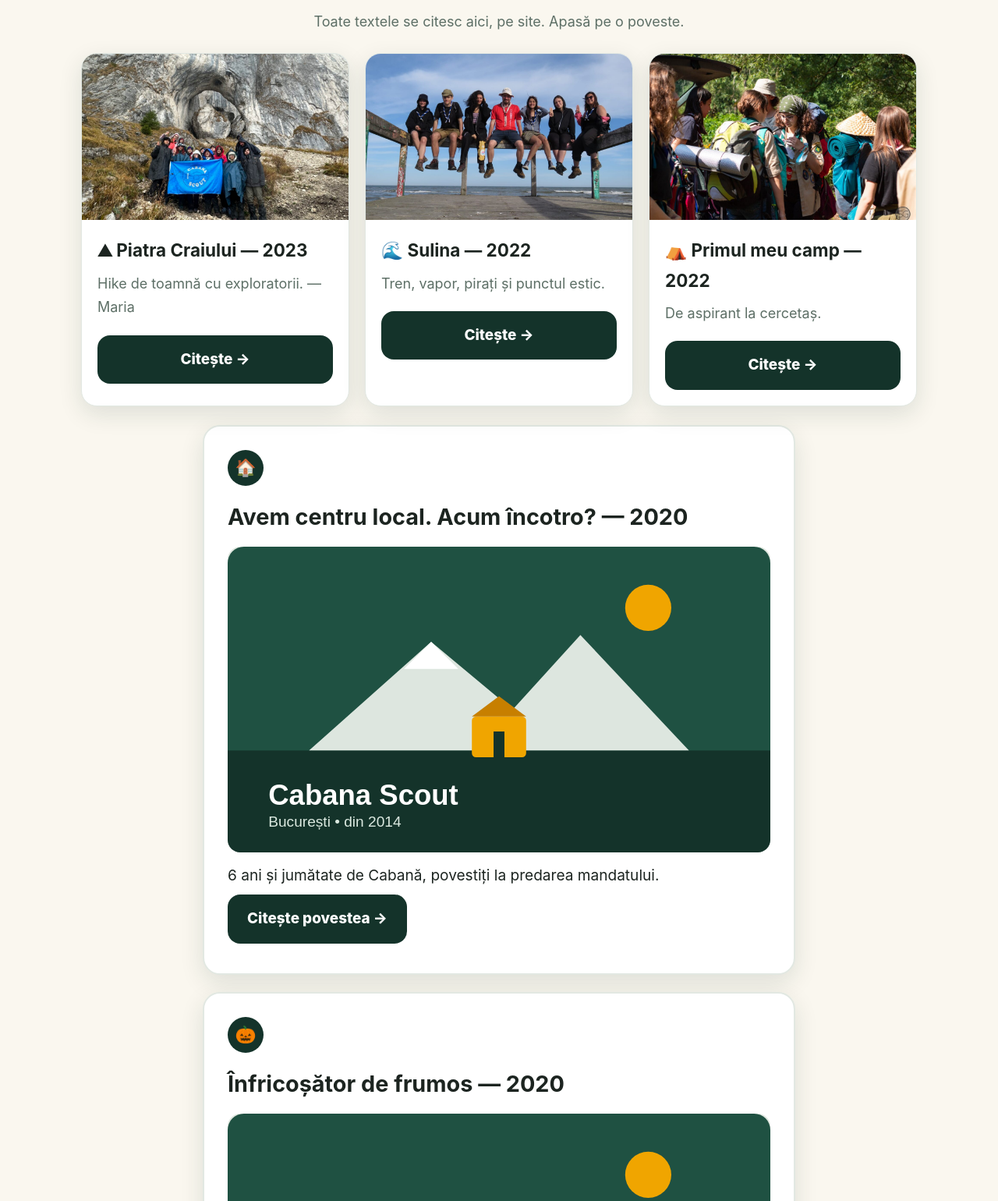
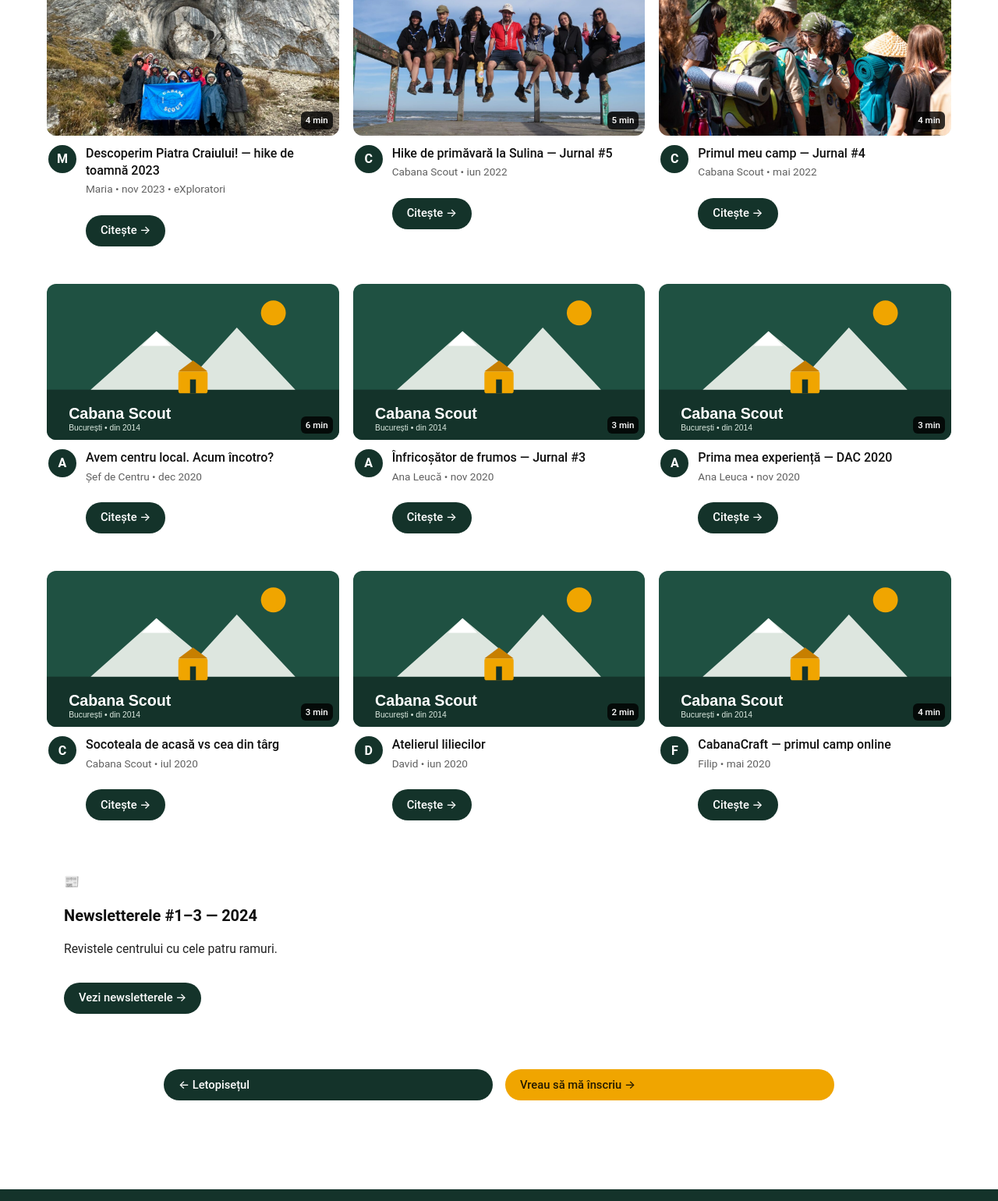
Before and after one commit to sebaptcd/cabanascout.ro, a plain HTML site: page jurnal.html in a window 1280 px wide. Shown: the part 323-1863 px from the top of the page at 78% size. Drawn offline with Linux system fonts and the light colour scheme.

Commit message:
YouTube-style compact cards, readable type, separated pill buttons
- 16px Roboto, 1.6 line-height, gray meta, 2-line titles
- Uniform 16:9 thumbs max 200px with duration badges + avatars
- Pill buttons with 14-16px gaps, no glued elements
- Jurnal converted to uniform yt-grid

```diff
--- a/assets/css/style.css
+++ b/assets/css/style.css
@@ -100,50 +100,58 @@ label{font-weight:700;font-size:.9rem}
   .grid.cols-3,.grid.cols-2,.grid.cols-4{grid-template-columns:1fr}
   .stat-grid{grid-template-columns:1fr 1fr}
 }
-/* === Senior-friendly story mode (v3: balanced + spacious) === */
-html{font-size:18px}
-body{line-height:1.7}
-.wrap,.header-inner,.hero-inner,.footer-inner{max-width:1120px;margin-left:auto;margin-right:auto}
-.wrap{padding:0 24px}
-.header-inner{padding:14px 24px}
-.hero{border-radius:0 0 32px 32px}
-.hero-inner{grid-template-columns:1.05fr .95fr;gap:36px;padding:64px 24px 56px;align-items:center}
-.hero figure{margin:0}
-.hero figure img{border-radius:22px;box-shadow:0 20px 50px rgba(0,0,0,.35);aspect-ratio:4/3;object-fit:cover;width:100%}
-.hero h1{font-size:clamp(2.2rem,4.6vw,3.2rem)}
-.hero p.lead{font-size:1.15rem}
-nav.main a{font-size:1rem;padding:11px 14px}
-.btn{min-height:54px;font-size:1.05rem;padding:14px 24px;border-radius:16px}
-section.block{padding:56px 0}
-.prose{max-width:760px;margin-left:auto;margin-right:auto}
-.step{background:#fff;border:2px solid var(--line);border-radius:22px;padding:30px;margin:22px auto;box-shadow:var(--shadow);max-width:760px}
-.step .num{display:inline-flex;width:46px;height:46px;border-radius:50%;background:var(--forest);color:#fff;font-weight:800;align-items:center;justify-content:center;font-size:1.2rem;margin-bottom:10px}
-.step h2{margin:6px 0 8px;font-size:1.6rem}
-.step p{font-size:1.06rem;margin:8px 0}
-.step img.inline{border-radius:16px;margin:14px 0;width:100%;aspect-ratio:16/9;object-fit:cover;background:#dfe7df}
-.story-nav{display:flex;gap:12px;flex-wrap:wrap;margin:26px auto;max-width:760px}
-.story-nav .btn{flex:1;min-width:220px;justify-content:center;text-align:center}
-.breadcrumb{font-size:.95rem;color:var(--muted);margin:0 0 6px}
-.progress{background:#fff;border:1px solid var(--line);border-radius:999px;padding:6px 14px;display:inline-block;font-weight:700;color:var(--moss);margin-bottom:10px}
-/* image cards */
-.feature-grid{display:grid;grid-template-columns:repeat(3,1fr);gap:20px;margin:24px 0}
-.feature{background:#fff;border:1px solid var(--line);border-radius:20px;overflow:hidden;box-shadow:var(--shadow);display:flex;flex-direction:column}
-.feature img{width:100%;aspect-ratio:16/10;object-fit:cover}
-.feature .pad{padding:20px;display:flex;flex-direction:column;gap:8px;flex:1}
-.feature h3{margin:0;font-size:1.25rem}
-.feature p{margin:0;color:var(--muted)}
-.feature .pad .btn{margin-top:12px;justify-content:center}
-.band{background:#fff;border:1px solid var(--line);border-radius:24px;padding:32px;box-shadow:var(--shadow);display:grid;grid-template-columns:1fr 1fr;gap:28px;align-items:center;margin:24px 0}
-.band img{border-radius:18px;aspect-ratio:4/3;object-fit:cover;width:100%}
-.card{padding:24px;font-size:1.03rem}
-details summary{font-size:1.1rem;padding:6px 0}
-.post-card img{aspect-ratio:16/9}
-.article{font-size:1.1rem;max-width:760px;margin:0 auto}
-.article p{margin:14px 0}
-.article img.hero-img{border-radius:18px;width:100%;aspect-ratio:16/9;object-fit:cover}
-.article blockquote{border-left:5px solid var(--amber);margin:18px 0;padding:10px 18px;background:#fff;border-radius:0 14px 14px 0;font-style:italic}
+/* === v4: YouTube-inspired compact cards + readable type (overrides v3) === */
+:root{--yt-text:#0f0f0f;--yt-sub:#606060;--yt-chip:#f2f2f2;--yt-line:#e5e5e5}
+html{font-size:16px}
+body{font-family:"Roboto","Inter",system-ui,-apple-system,"Segoe UI",Arial,sans-serif;line-height:1.6;color:var(--yt-text);background:#fff}
+.wrap{max-width:1200px}
+h1.title{font-size:1.9rem;line-height:1.25;font-weight:700;letter-spacing:-.2px}
+h2.title{font-size:1.45rem;line-height:1.3;font-weight:700}
+.step h2{font-size:1.25rem;line-height:1.35}
+.step p,.card p,.feature p,.article p{font-size:.98rem;line-height:1.65;color:#212121}
+.muted,.post-meta{color:var(--yt-sub)}
+/* buttons: pill, separated, never glued */
+.btn{border-radius:999px;min-height:40px;padding:10px 18px;font-size:.92rem;font-weight:500;gap:8px;line-height:1.2}
+.cta-row{display:flex;gap:14px;margin:22px 0 6px}
+.story-nav{display:flex;gap:16px;margin:30px auto;max-width:860px}
+.story-nav .btn{flex:1;min-width:200px;margin:0}
+.feature .pad .btn{margin-top:14px}
+.step .btn,.card .btn{margin-top:14px}
+p .btn{display:inline-flex;margin:12px 8px 4px 0}
+/* hero compact */
+.hero-inner{padding:44px 24px;gap:32px}
+.hero figure img{aspect-ratio:16/10;max-height:340px}
+.hero h1{font-size:clamp(1.9rem,3.6vw,2.6rem);line-height:1.15;font-weight:800}
+.hero p.lead{font-size:1.02rem;max-width:52ch}
+/* YouTube card grid: uniform thumbs along scroll */
+.feature-grid,.yt-grid{display:grid;grid-template-columns:repeat(3,1fr);gap:28px 18px;margin:24px 0}
+.feature,.yt-card{background:transparent;border:none;box-shadow:none;border-radius:0;overflow:visible;padding:0;display:flex;flex-direction:column}
+.thumb{position:relative;border-radius:12px;overflow:hidden;background:#e9e9e9;aspect-ratio:16/9;max-height:200px}
+.thumb img{width:100%;height:100%;object-fit:cover;aspect-ratio:16/9}
+.thumb .badge-t{position:absolute;right:8px;bottom:8px;background:rgba(0,0,0,.8);color:#fff;font-size:.72rem;font-weight:500;padding:2px 6px;border-radius:6px}
+.feature img{aspect-ratio:16/9;max-height:200px;border-radius:12px}
+.feature .pad{padding:12px 2px;gap:4px}
+.yt-body{display:flex;gap:12px;padding:12px 2px 0}
+.avatar{flex:0 0 36px;width:36px;height:36px;border-radius:50%;background:var(--forest);color:#fff;font-weight:700;display:flex;align-items:center;justify-content:center;font-size:1rem}
+.yt-body h3{margin:0;font-size:1rem;line-height:1.4;font-weight:500;color:var(--yt-text);display:-webkit-box;-webkit-line-clamp:2;-webkit-box-orient:vertical;overflow:hidden}
+.yt-meta{font-size:.85rem;color:var(--yt-sub);margin:2px 0 0}
+.yt-link{margin-top:10px}
+/* horizontal scroll row like YouTube */
+.rail{display:grid;grid-auto-flow:column;grid-auto-columns:minmax(240px,300px);gap:16px;overflow-x:auto;padding:8px 2px 16px;scroll-snap-type:x mandatory}
+.rail .yt-card{scroll-snap-align:start}
+/* bands slimmer */
+.band{padding:24px;gap:24px}
+.band img{aspect-ratio:16/10;max-height:260px}
+.step{padding:22px;max-width:860px}
+.step img.inline{max-height:300px;aspect-ratio:16/9}
+.article img.hero-img,.article p img{max-height:380px;aspect-ratio:16/9;object-fit:cover;border-radius:12px}
+nav.main{gap:8px}
+nav.main a{border-radius:999px}
 @media(max-width:900px){
-  .hero-inner{grid-template-columns:1fr;gap:22px}
-  .feature-grid{grid-template-columns:1fr;max-width:560px;margin-left:auto;margin-right:auto}
-  .band{grid-template-columns:1fr}
+  .feature-grid,.yt-grid{grid-template-columns:repeat(2,1fr)}
+  .hero-inner{grid-template-columns:1fr}
 }
+@media(max-width:600px){
+  .feature-grid,.yt-grid{grid-template-columns:1fr}
+  .cta-row .btn,.story-nav .btn{width:100%}
+}
--- a/jurnal.html
+++ b/jurnal.html
@@ -10,27 +10,26 @@
 <section class="block">
 <div class="prose" style="text-align:center">
 <p class="breadcrumb">📖 <a href="index.html">Acasă</a> → Povești</p>
-<p class="progress">🧭 Alege o poveste. Fiecare se citește în 3–5 minute.</p>
 <h1 class="title">Jurnalul Cabanei</h1>
-<p class="muted">Toate textele se citesc aici, pe site. Apasă pe o poveste.</p>
+<p class="muted">Toate textele se citesc aici, pe site. Alege un card.</p>
 </div>
 
-<div class="feature-grid">
-<div class="feature"><img src="assets/img/piatra-craiului.jpg" alt="Piatra Craiului" loading="lazy"><div class="pad"><h3>⛰ Piatra Craiului — 2023</h3><p>Hike de toamnă cu exploratorii. — Maria</p><a class="btn btn-dark" href="articles/piatra-craiului-2023.html">Citește →</a></div></div>
-<div class="feature"><img src="assets/img/hike-sulina.jpg" alt="Sulina" loading="lazy"><div class="pad"><h3>🌊 Sulina — 2022</h3><p>Tren, vapor, pirați și punctul estic.</p><a class="btn btn-dark" href="articles/hike-primavara-2022.html">Citește →</a></div></div>
-<div class="feature"><img src="assets/img/primul-camp.jpg" alt="Primul camp" loading="lazy"><div class="pad"><h3>⛺ Primul meu camp — 2022</h3><p>De aspirant la cercetaș.</p><a class="btn btn-dark" href="articles/primul-meu-camp.html">Citește →</a></div></div>
+<div class="yt-grid">
+<div class="yt-card"><div class="thumb"><img src="assets/img/piatra-craiului.jpg" alt="Piatra Craiului" loading="lazy"><span class="badge-t">4 min</span></div><div class="yt-body"><div class="avatar">M</div><div><h3>Descoperim Piatra Craiului! — hike de toamnă 2023</h3><p class="yt-meta">Maria • nov 2023 • eXploratori</p><p class="yt-link"><a class="btn btn-dark" href="articles/piatra-craiului-2023.html">Citește →</a></p></div></div></div>
+<div class="yt-card"><div class="thumb"><img src="assets/img/hike-sulina.jpg" alt="Sulina" loading="lazy"><span class="badge-t">5 min</span></div><div class="yt-body"><div class="avatar">C</div><div><h3>Hike de primăvară la Sulina — Jurnal #5</h3><p class="yt-meta">Cabana Scout • iun 2022</p><p class="yt-link"><a class="btn btn-dark" href="articles/hike-primavara-2022.html">Citește →</a></p></div></div></div>
+<div class="yt-card"><div class="thumb"><img src="assets/img/primul-camp.jpg" alt="Primul camp" loading="lazy"><span class="badge-t">4 min</span></div><div class="yt-body"><div class="avatar">C</div><div><h3>Primul meu camp — Jurnal #4</h3><p class="yt-meta">Cabana Scout • mai 2022</p><p class="yt-link"><a class="btn btn-dark" href="articles/primul-meu-camp.html">Citește →</a></p></div></div></div>
+<div class="yt-card"><div class="thumb"><img src="assets/img/placeholder.svg" alt="Centru local" loading="lazy"><span class="badge-t">6 min</span></div><div class="yt-body"><div class="avatar">A</div><div><h3>Avem centru local. Acum încotro?</h3><p class="yt-meta">Șef de Centru • dec 2020</p><p class="yt-link"><a class="btn btn-dark" href="articles/avem-centru-local.html">Citește →</a></p></div></div></div>
+<div class="yt-card"><div class="thumb"><img src="assets/img/placeholder.svg" alt="Halloween" loading="lazy"><span class="badge-t">3 min</span></div><div class="yt-body"><div class="avatar">A</div><div><h3>Înfricoșător de frumos — Jurnal #3</h3><p class="yt-meta">Ana Leucă • nov 2020</p><p class="yt-link"><a class="btn btn-dark" href="articles/infricosator-de-frumos.html">Citește →</a></p></div></div></div>
+<div class="yt-card"><div class="thumb"><img src="assets/img/placeholder.svg" alt="DAC" loading="lazy"><span class="badge-t">3 min</span></div><div class="yt-body"><div class="avatar">A</div><div><h3>Prima mea experiență — DAC 2020</h3><p class="yt-meta">Ana Leuca • nov 2020</p><p class="yt-link"><a class="btn btn-dark" href="articles/prima-experienta-dac-2020.html">Citește →</a></p></div></div></div>
+<div class="yt-card"><div class="thumb"><img src="assets/img/placeholder.svg" alt="Ziua Cetatii" loading="lazy"><span class="badge-t">3 min</span></div><div class="yt-body"><div class="avatar">C</div><div><h3>Socoteala de acasă vs cea din târg</h3><p class="yt-meta">Cabana Scout • iul 2020</p><p class="yt-link"><a class="btn btn-dark" href="articles/socoteala-de-acasa.html">Citește →</a></p></div></div></div>
+<div class="yt-card"><div class="thumb"><img src="assets/img/placeholder.svg" alt="Lilieci" loading="lazy"><span class="badge-t">2 min</span></div><div class="yt-body"><div class="avatar">D</div><div><h3>Atelierul liliecilor</h3><p class="yt-meta">David • iun 2020</p><p class="yt-link"><a class="btn btn-dark" href="articles/atelierul-liliecilor.html">Citește →</a></p></div></div></div>
+<div class="yt-card"><div class="thumb"><img src="assets/img/placeholder.svg" alt="CabanaCraft" loading="lazy"><span class="badge-t">4 min</span></div><div class="yt-body"><div class="avatar">F</div><div><h3>CabanaCraft — primul camp online</h3><p class="yt-meta">Filip • mai 2020</p><p class="yt-link"><a class="btn btn-dark" href="articles/cabanacraft-2020.html">Citește →</a></p></div></div></div>
 </div>
 
-<div class="step"><span class="num">🏠</span><h2>Avem centru local. Acum încotro? — 2020</h2><img class="inline" src="assets/img/placeholder.svg" alt="Cabana Scout" loading="lazy"><p>6 ani și jumătate de Cabană, povestiți la predarea mandatului.</p><p><a class="btn btn-dark" href="articles/avem-centru-local.html">Citește povestea →</a></p></div>
-<div class="step"><span class="num">🎃</span><h2>Înfricoșător de frumos — 2020</h2><img class="inline" src="assets/img/placeholder.svg" alt="Halloween" loading="lazy"><p>Primul hike online + Bellu, de Halloween. — Ana Leucă</p><p><a class="btn btn-dark" href="articles/infricosator-de-frumos.html">Citește povestea →</a></p></div>
-<div class="step"><span class="num">🤝</span><h2>Prima mea experiență — DAC 2020</h2><img class="inline" src="assets/img/placeholder.svg" alt="DAC 2020" loading="lazy"><p>Prima zi la Deschiderea Anului. — Ana Leuca</p><p><a class="btn btn-dark" href="articles/prima-experienta-dac-2020.html">Citește povestea →</a></p></div>
-<div class="step"><span class="num">🎪</span><h2>Socoteala de acasă — 2020</h2><p>Primul atelier la Ziua Cetății: emoții și improvizație.</p><p><a class="btn btn-dark" href="articles/socoteala-de-acasa.html">Citește povestea →</a></p></div>
-<div class="step"><span class="num">🦇</span><h2>Atelierul liliecilor — 2020</h2><p>De ce liliecii ne dau ciocolată. — David, explo</p><p><a class="btn btn-dark" href="articles/atelierul-liliecilor.html">Citește povestea →</a></p></div>
-<div class="step"><span class="num">💻</span><h2>CabanaCraft — 2020</h2><p>82 de cercetași pe Minecraft. — Filip</p><p><a class="btn btn-dark" href="articles/cabanacraft-2020.html">Citește povestea →</a></p></div>
 <div class="step"><span class="num">📰</span><h2>Newsletterele #1–3 — 2024</h2><p>Revistele centrului cu cele patru ramuri.</p><p><a class="btn btn-dark" href="articles/newslettere-2024.html">Vezi newsletterele →</a></p></div>
 
 <div class="story-nav">
-<a class="btn btn-dark" href="letopiset.html">← Letopisețul (pe scurt)</a>
+<a class="btn btn-dark" href="letopiset.html">← Letopisețul</a>
 <a class="btn btn-amber" href="contact.html">Vreau să mă înscriu →</a>
 </div>
 </section>
```
Also changed, not shown: index.html (+4 -13 lines).
